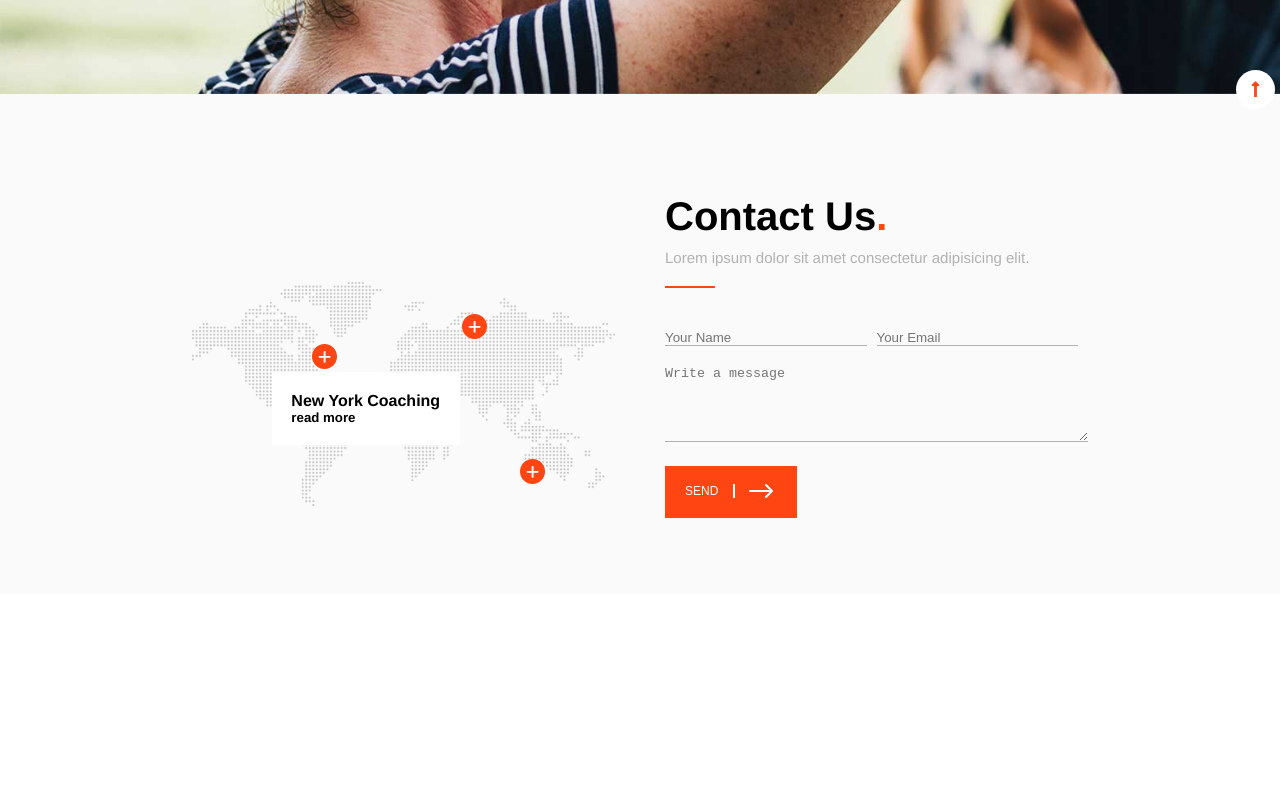
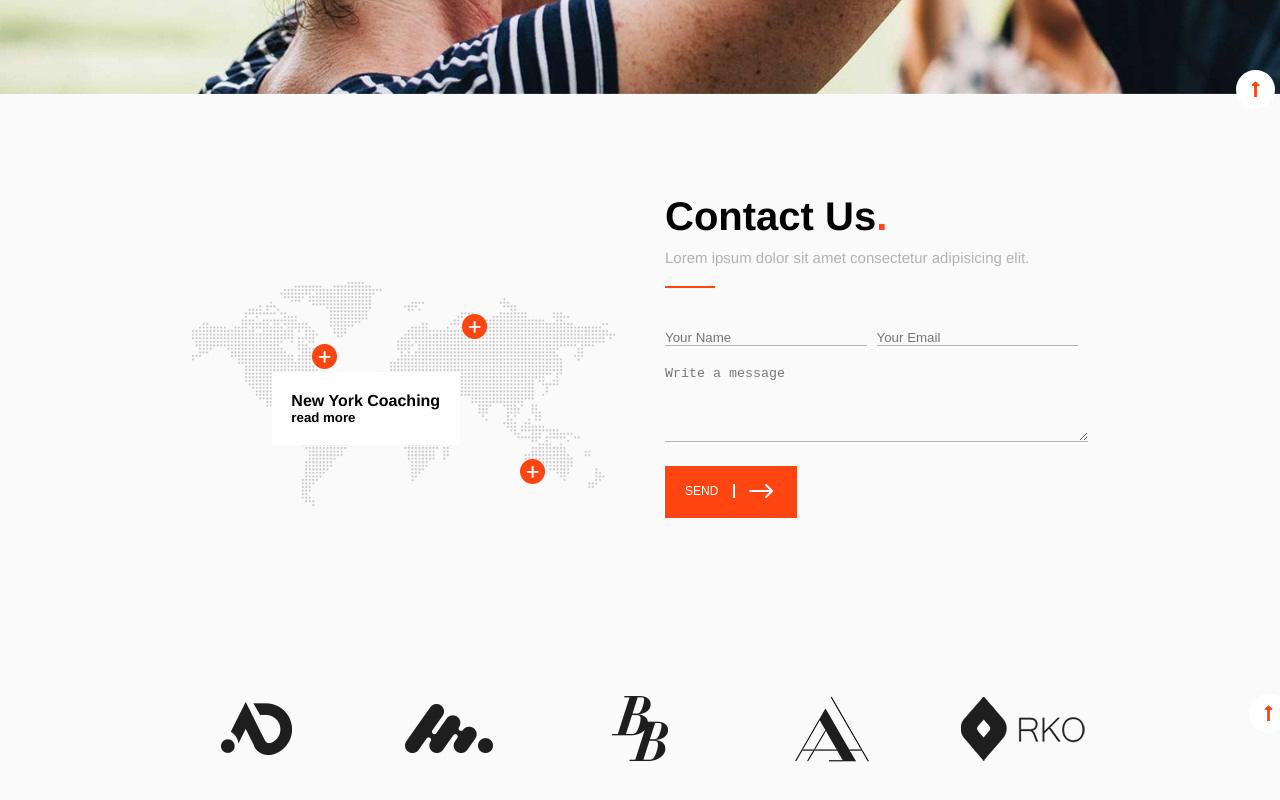
Before and after one commit to Giuseppe0197/proj-html-vuejs, a Vue app: page / in a window 1280 px wide. Shown: the part 4679-5479 px from the top of the page. Before the commit the page ends 5373 px from the top, so only its background shows below. Built offline with nearby package versions, Linux system fonts and the light colour scheme.

Commit message:
add logos with hover effect

```diff
--- a/src/components/ContactUs.vue
+++ b/src/components/ContactUs.vue
@@ -44,12 +44,57 @@
 
     </div>
 
+    <!-- sezione con i loghi della pagina -->
+
+    <div class="logos">
+
+        <div v-for="img, i in imgLogo" :key="i" class="logoFirst">
+
+            <img class="logo" :src="require(`../assets/img/${img.firstImg}`)" alt="">
+            <img class="logoHover" :src="require(`../assets/img/${img.secondImg}`)" alt="">
+
+        </div>
+
+        <button class="buttonLogo"><i class="fas fa-long-arrow-alt-up"></i></button>
+
+    </div>
+
 </div>
 </template>
 
 <script>
 export default {
   name: 'ContactUs',
+    data () {
+        return {
+            imgLogo: [
+                {
+                    'firstImg': 'h4-clients-img-03.png',
+                    'secondImg': 'h4-clients-img-04-1.png'
+                },
+
+                {
+                    'firstImg': 'h4-clients-img-05.png',
+                    'secondImg': 'h4-clients-img-06-1.png'
+                },
+
+                {
+                    'firstImg': 'h4-clients-img-07.png',
+                    'secondImg': 'h4-clients-img-08-1.png'
+                },
+
+                {
+                    'firstImg': 'h4-clients-img-09.png',
+                    'secondImg': 'h4-clients-img-10-1.png'
+                },
+
+                {
+                    'firstImg': 'h4-clients-img-01.png',
+                    'secondImg': 'h4-clients-img-02.png'
+                }
+            ]
+        }
+    }
 }
 </script>
 
@@ -164,6 +209,40 @@ export default {
         }
 
         }
+    }
 
+    .logos {
+        width: 70%;
+        margin: 0 auto;
+        padding-bottom: 80px;
+        display: flex;
+        justify-content: space-between;
+        position: relative;
+
+        .buttonLogo {
+            position: absolute;
+            right: -200px;
+            background-color: white;
+            border: none;
+            border-radius: 50%;
+            padding: 10px 15px;
+
+            .fa-long-arrow-alt-up {
+                color: #ff4612;
+                font-size: 18px;
+            }
+        }
+
+        .logoHover {
+            display: none;
+        }
+
+        .logoFirst:hover .logo {
+            display: none;
+        }
+
+        .logoFirst:hover .logoHover {
+            display: block;
+        }
     }
 </style>
```
